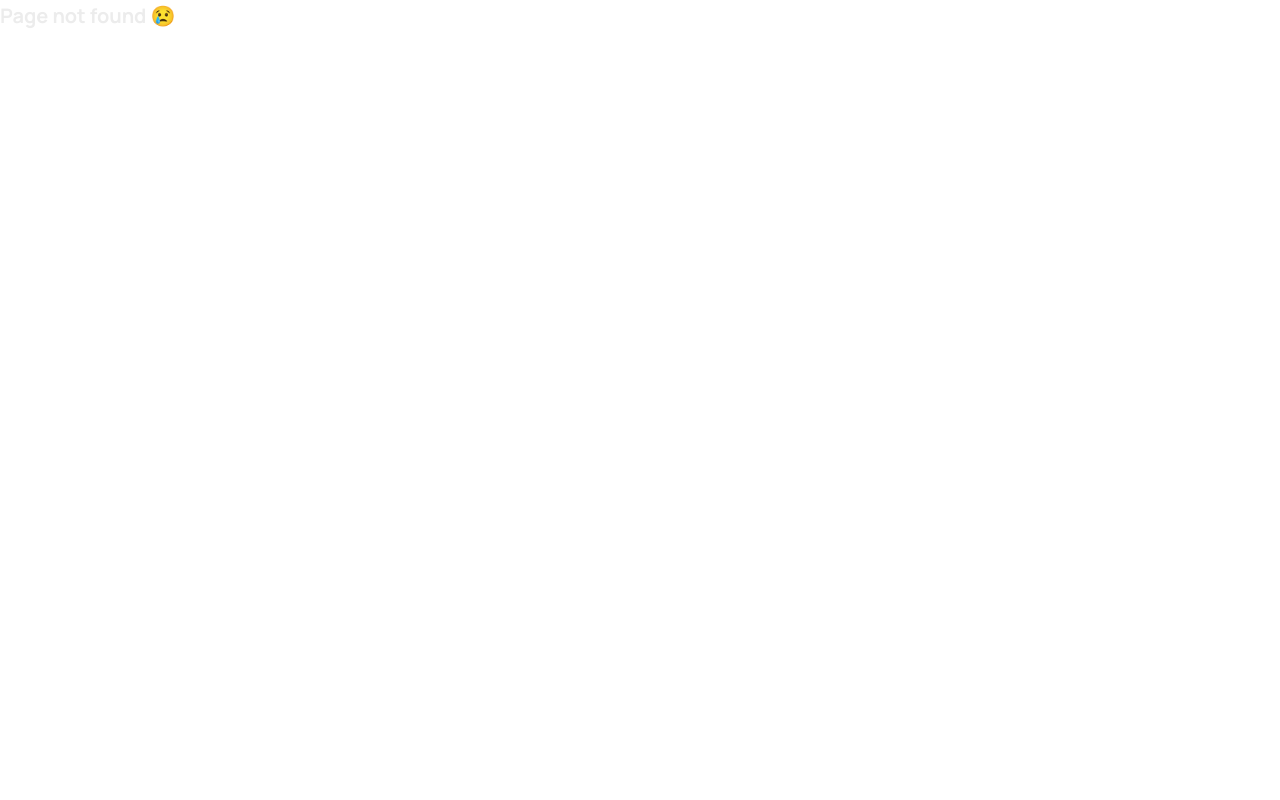
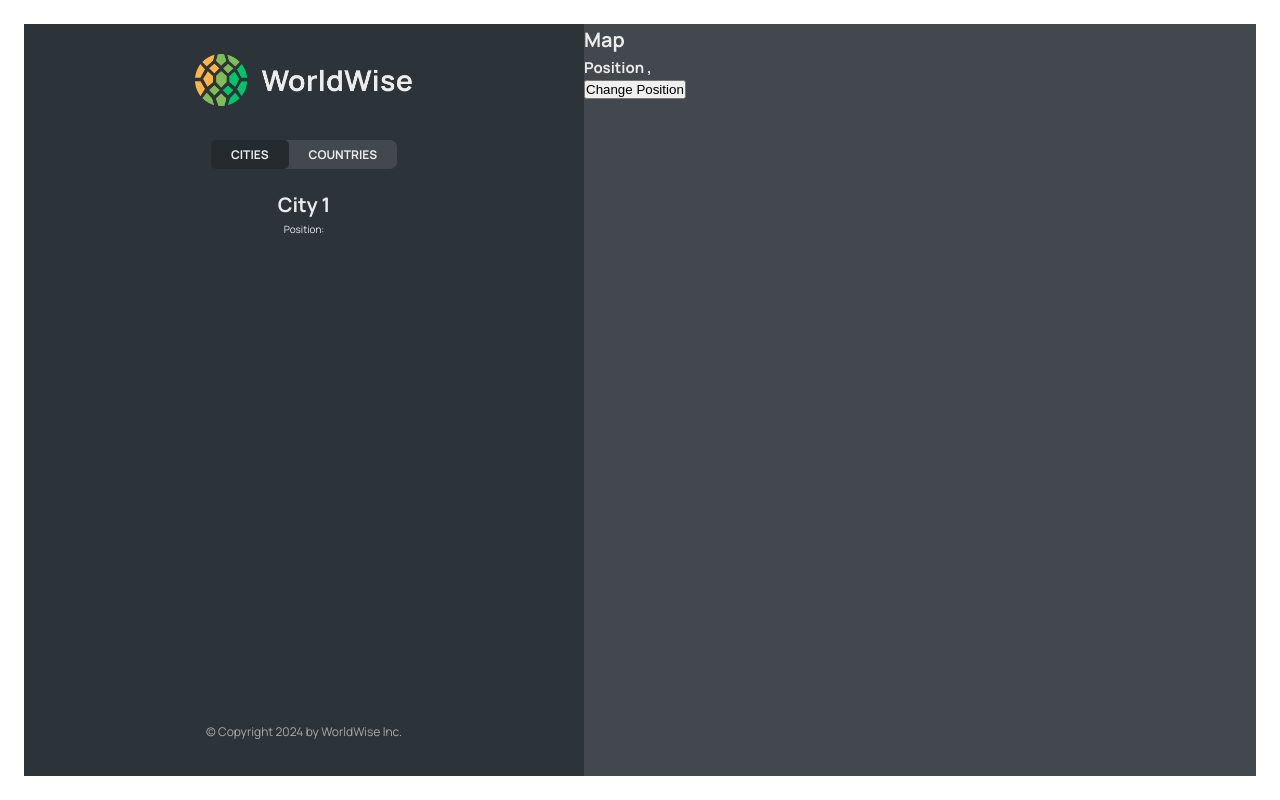
Before and after one commit to VladyslavPetruk96/WorldWise, a React (Vite) app: page /app/cities/1 in a window 1280 px wide. Before the commit this address had no page. Built offline with nearby package versions, Linux system fonts and the light colour scheme; data requests are answered from the project's data file.

Commit message:
finished navigation in all components

```diff
--- a/src/App.jsx
+++ b/src/App.jsx
@@ -1,5 +1,5 @@
 import { useEffect, useState } from 'react';
-import { BrowserRouter, Routes, Route } from 'react-router-dom';
+import { BrowserRouter, Routes, Route, Navigate } from 'react-router-dom';
 
 import Homepage from './pages/Homepage';
 import Product from './pages/Product';
@@ -9,6 +9,8 @@
 import Login from './pages/Login';
 import CityList from './components/CityList';
 import CountryList from './components/CountryList';
+import City from './components/City';
+import Form from './components/Form';
 
 const BASE_URL = 'http://localhost:8001';
 
@@ -33,19 +35,17 @@
         <Route path="pricing" element={<Pricing />} />
         <Route path="login" element={<Login />} />
         <Route path="app" element={<AppLayout />}>
-          <Route
-            index
-            element={<CityList cities={cities} isLoading={isLoading} />}
-          />
+          <Route index element={<Navigate replace to="cities" />} />
           <Route
             path="cities"
             element={<CityList cities={cities} isLoading={isLoading} />}
           />
+          <Route path="cities/:id" element={<City />} />
           <Route
             path="countries"
             element={<CountryList cities={cities} isLoading={isLoading} />}
           />
-          <Route path="form" element={<p>Form</p>} />
+          <Route path="form" element={<Form />} />
         </Route>
         <Route path="*" element={<PageNotFound />} />
       </Routes>
--- /dev/null
+++ b/src/components/Button.jsx
@@ -0,0 +1,11 @@
+import styles from './Button.module.css';
+
+function Button({ children, onClick, type }) {
+  return (
+    <button onClick={onClick} className={`${styles.btn} ${styles[type]}`}>
+      {children}
+    </button>
+  );
+}
+
+export default Button;
--- a/src/components/City.jsx
+++ b/src/components/City.jsx
@@ -1,6 +1,14 @@
+import { useParams, useSearchParams } from 'react-router-dom';
 import styles from './City.module.css';
 
 function City() {
+  const { id } = useParams();
+
+  const [searchParams, setSearchParams] = useSearchParams();
+
+  const lat = searchParams.get('lat');
+  const lng = searchParams.get('lng');
+
   // TEMP DATA
   const currentCity = {
     cityName: 'Lisbon',
@@ -12,42 +20,49 @@
   const { cityName, emoji, date, notes } = currentCity;
 
   return (
-    <div className={styles.city}>
-      <div className={styles.row}>
-        <h6>City name</h6>
-        <h3>
-          <span>{emoji}</span> {cityName}
-        </h3>
-      </div>
+    <>
+      <h1>City {id}</h1>
+      <p>
+        Position: {lat} {lng}
+      </p>
+    </>
+  );
 
-      <div className={styles.row}>
-        <h6>You went to {cityName} on</h6>
-        <p>{formatDate(date || null)}</p>
-      </div>
+  // return (
+  //   <div className={styles.city}>
+  //     <div className={styles.row}>
+  //       <h6>City name</h6>
+  //       <h3>
+  //         <span>{emoji}</span> {cityName}
+  //       </h3>
+  //     </div>
 
-      {notes && (
-        <div className={styles.row}>
-          <h6>Your notes</h6>
-          <p>{notes}</p>
-        </div>
-      )}
+  //     <div className={styles.row}>
+  //       <h6>You went to {cityName} on</h6>
+  //       <p>{formatDate(date || null)}</p>
+  //     </div>
 
-      <div className={styles.row}>
-        <h6>Learn more</h6>
-        <a
-          href={`https://en.wikipedia.org/wiki/${cityName}`}
-          target="_blank"
-          rel="noreferrer"
-        >
-          Check out {cityName} on Wikipedia &rarr;
-        </a>
-      </div>
+  //     {notes && (
+  //       <div className={styles.row}>
+  //         <h6>Your notes</h6>
+  //         <p>{notes}</p>
+  //       </div>
+  //     )}
 
-      <div>
-        <ButtonBack />
-      </div>
-    </div>
-  );
+  //     <div className={styles.row}>
+  //       <h6>Learn more</h6>
+  //       <a
+  //         href={`https://en.wikipedia.org/wiki/${cityName}`}
+  //         target="_blank"
+  //         rel="noreferrer"
+  //       >
+  //         Check out {cityName} on Wikipedia &rarr;
+  //       </a>
+  //     </div>
+
+  //     <div></div>
+  //   </div>
+  // );
 }
 
 export default City;
--- a/src/components/CityItem.jsx
+++ b/src/components/CityItem.jsx
@@ -1,3 +1,4 @@
+import { Link } from 'react-router-dom';
 import styles from './CityItem.module.css';
 
 const formatDate = date =>
@@ -8,14 +9,19 @@
   }).format(new Date(date));
 
 function CityItem({ city }) {
-  const { cityName, emoji, date } = city;
+  const { cityName, emoji, date, id, position } = city;
 
   return (
-    <li className={styles.cityItem}>
-      <span className={styles.emoji}>{emoji}</span>
-      <h3 className={styles.name}>{cityName}</h3>
-      <time className={styles.date}>{formatDate(date)}</time>
-      <button className={styles.deleteBtn}>&times;</button>
+    <li>
+      <Link
+        to={`${id}?lat=${position.lat}&lng=${position.lng}`}
+        className={styles.cityItem}
+      >
+        <span className={styles.emoji}>{emoji}</span>
+        <h3 className={styles.name}>{cityName}</h3>
+        <time className={styles.date}>{formatDate(date)}</time>
+        <button className={styles.deleteBtn}>&times;</button>
+      </Link>
     </li>
   );
 }
--- a/src/components/CountryList.jsx
+++ b/src/components/CountryList.jsx
@@ -13,17 +13,14 @@
 
   const countries = cities.reduce((arr, city) => {
     if (!arr.map(el => el.country).includes(city.country)) {
-      return [
-        ...arr,
-        { country: city.country, emoji: city.emoji, id: city.id },
-      ];
+      return [...arr, { country: city.country, emoji: city.emoji }];
     } else return arr;
   }, []);
 
   return (
     <ul className={styles.countryList}>
       {countries.map(country => (
-        <CountryItem country={country} key={country.id} />
+        <CountryItem country={country} key={country.country} />
       ))}
     </ul>
   );
--- a/src/components/Form.jsx
+++ b/src/components/Form.jsx
@@ -1,22 +1,26 @@
 // "https://api.bigdatacloud.net/data/reverse-geocode-client?latitude=0&longitude=0"
 
-import { useState } from "react";
+import { useState } from 'react';
 
-import styles from "./Form.module.css";
+import styles from './Form.module.css';
+import Button from './Button';
+import { useNavigate } from 'react-router-dom';
 
 export function convertToEmoji(countryCode) {
   const codePoints = countryCode
     .toUpperCase()
-    .split("")
-    .map((char) => 127397 + char.charCodeAt());
+    .split('')
+    .map(char => 127397 + char.charCodeAt());
   return String.fromCodePoint(...codePoints);
 }
 
 function Form() {
-  const [cityName, setCityName] = useState("");
-  const [country, setCountry] = useState("");
+  const navigate = useNavigate();
+
+  const [cityName, setCityName] = useState('');
+  const [country, setCountry] = useState('');
   const [date, setDate] = useState(new Date());
-  const [notes, setNotes] = useState("");
+  const [notes, setNotes] = useState('');
 
   return (
     <form className={styles.form}>
@@ -24,7 +28,7 @@
         <label htmlFor="cityName">City name</label>
         <input
           id="cityName"
-          onChange={(e) => setCityName(e.target.value)}
+          onChange={e => setCityName(e.target.value)}
           value={cityName}
         />
         {/* <span className={styles.flag}>{emoji}</span> */}
@@ -32,25 +36,29 @@
 
       <div className={styles.row}>
         <label htmlFor="date">When did you go to {cityName}?</label>
-        <input
-          id="date"
-          onChange={(e) => setDate(e.target.value)}
-          value={date}
-        />
+        <input id="date" onChange={e => setDate(e.target.value)} value={date} />
       </div>
 
       <div className={styles.row}>
         <label htmlFor="notes">Notes about your trip to {cityName}</label>
         <textarea
           id="notes"
-          onChange={(e) => setNotes(e.target.value)}
+          onChange={e => setNotes(e.target.value)}
           value={notes}
         />
       </div>
 
       <div className={styles.buttons}>
-        <button>Add</button>
-        <button>&larr; Back</button>
+        <Button type="primary">Add</Button>
+        <Button
+          type="back"
+          onClick={e => {
+            e.preventDefault();
+            navigate(-1);
+          }}
+        >
+          &larr; Back
+        </Button>
       </div>
     </form>
   );
--- a/src/components/Map.jsx
+++ b/src/components/Map.jsx
@@ -1,7 +1,30 @@
+import { useNavigate, useSearchParams } from 'react-router-dom';
 import styles from './Map.module.css';
 
 function Map() {
-  return <div className={styles.mapContainer}>Map</div>;
+  const navigate = useNavigate();
+  const [searchParams, setSearchParams] = useSearchParams();
+
+  const lat = searchParams.get('lat');
+  const lng = searchParams.get('lng');
+
+  return (
+    <div
+      className={styles.mapContainer}
+      onClick={() => {
+        navigate('form');
+      }}
+    >
+      <h1>Map</h1>
+      <h2>
+        Position {lat}, {lng}
+      </h2>
+
+      <button onClick={() => setSearchParams({ lat: 23, lng: 50 })}>
+        Change Position
+      </button>
+    </div>
+  );
 }
 
 export default Map;
```
